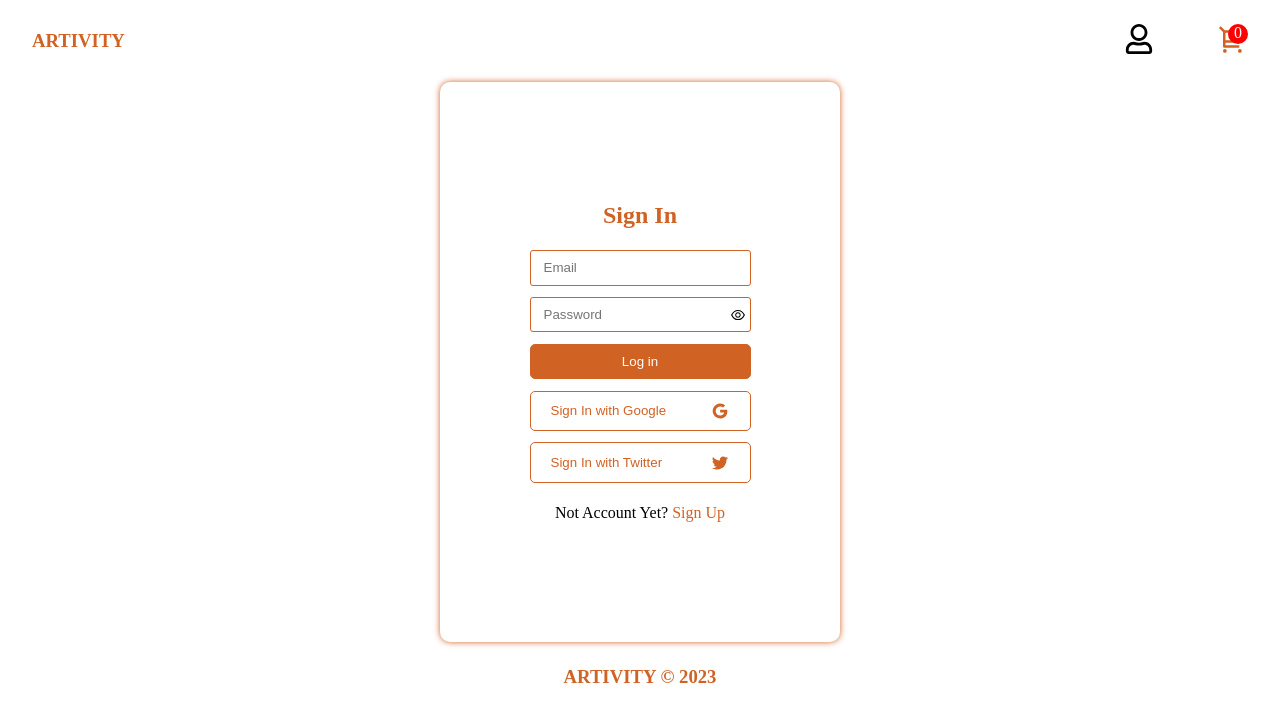
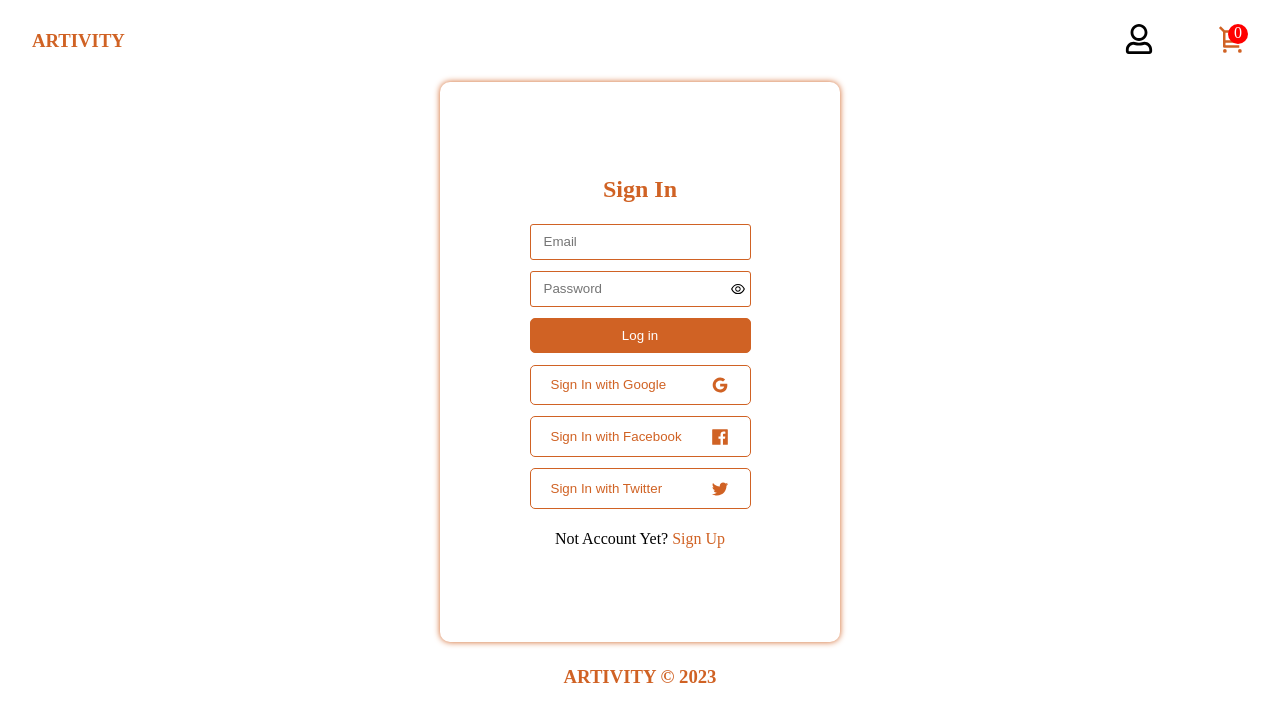
Before and after one commit to Hassan-neu/artivity, a Next.js app: page /login in a window 1280 px wide. Shown: the top 722 px of the page. Built offline with nearby package versions, Linux system fonts and the light colour scheme.

Commit message:
facebook sign in added

```diff
--- a/pages/api/auth/[...nextauth].js
+++ b/pages/api/auth/[...nextauth].js
@@ -1,6 +1,7 @@
 import NextAuth from "next-auth/next";
 import GoogleProvider from "next-auth/providers/google";
 import TwitterProvider from "next-auth/providers/twitter";
+import FacebookProvider from "next-auth/providers/facebook";
 export default NextAuth({
     providers: [
         GoogleProvider({
@@ -11,5 +12,9 @@ export default NextAuth({
             clientId: process.env.TWITTER_ID,
             clientSecret: process.env.TWITTER_SECRET,
         }),
+        FacebookProvider({
+            clientId: process.env.FACEBOOK_ID,
+            clientSecret: process.env.FACEBOOK_SECRET,
+        }),
     ],
 });
--- a/pages/login.js
+++ b/pages/login.js
@@ -5,6 +5,7 @@ import {
     AiOutlineGoogle,
     AiOutlineEye,
     AiOutlineEyeInvisible,
+    AiFillFacebook,
 } from "react-icons/ai";
 import { signIn } from "next-auth/react";
 const Login = () => {
@@ -59,6 +60,15 @@ const Login = () => {
                         </div>
                         <div
                             className="sign-in facebook"
+                            onClick={() => handleSignIn("facebook")}
+                        >
+                            <button type="button">
+                                Sign In with Facebook
+                                <AiFillFacebook size={20} />
+                            </button>
+                        </div>
+                        <div
+                            className="sign-in twitter"
                             onClick={() => handleSignIn("twitter")}
                         >
                             <button type="button">
```
Also changed, not shown: 1 other file (tests, documents, lock files or other folders).
